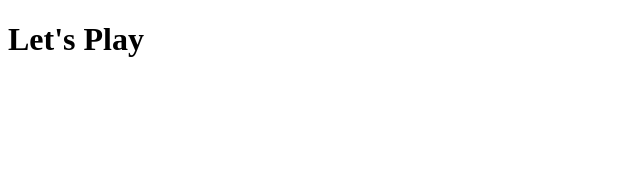
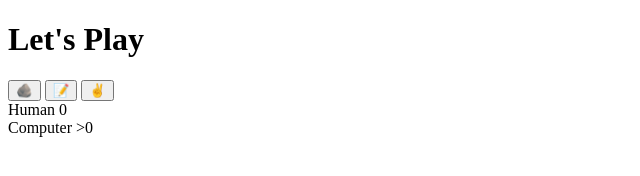
Before and after one commit to SchoolOfCode/w3_rock-paper-scissors-catherine-butler, a plain HTML site: page index.html in a window 1280 px wide. Shown: the whole page, without its empty margins (0-640 px from the left). Drawn offline with Linux system fonts and the light colour scheme.

Commit message:
basic html added and links to js sheet

```diff
--- a/index.html
+++ b/index.html
@@ -4,8 +4,21 @@
     <meta charset="UTF-8" />
     <link rel="stylesheet" href="styles.css" />
     <title>Rock, Paper, Scissors</title>
+    <script src ="main.js"></script>
     <h1> Let's Play</h1>
-
+  <div class="selections">
+    <button class="selection">🪨</button>
+    <button class="selection">📝</button>
+    <button class="selection">✌️</button>
+  </div>
+  <div class="results">
+    <div>Human
+    <span class="result-score">0</span>
+    </div>
+  </div>
+    <div>Computer
+    <span class="result-score">>0</span>
+    </div>
   </head>
   <body></body>
 </html>
```
